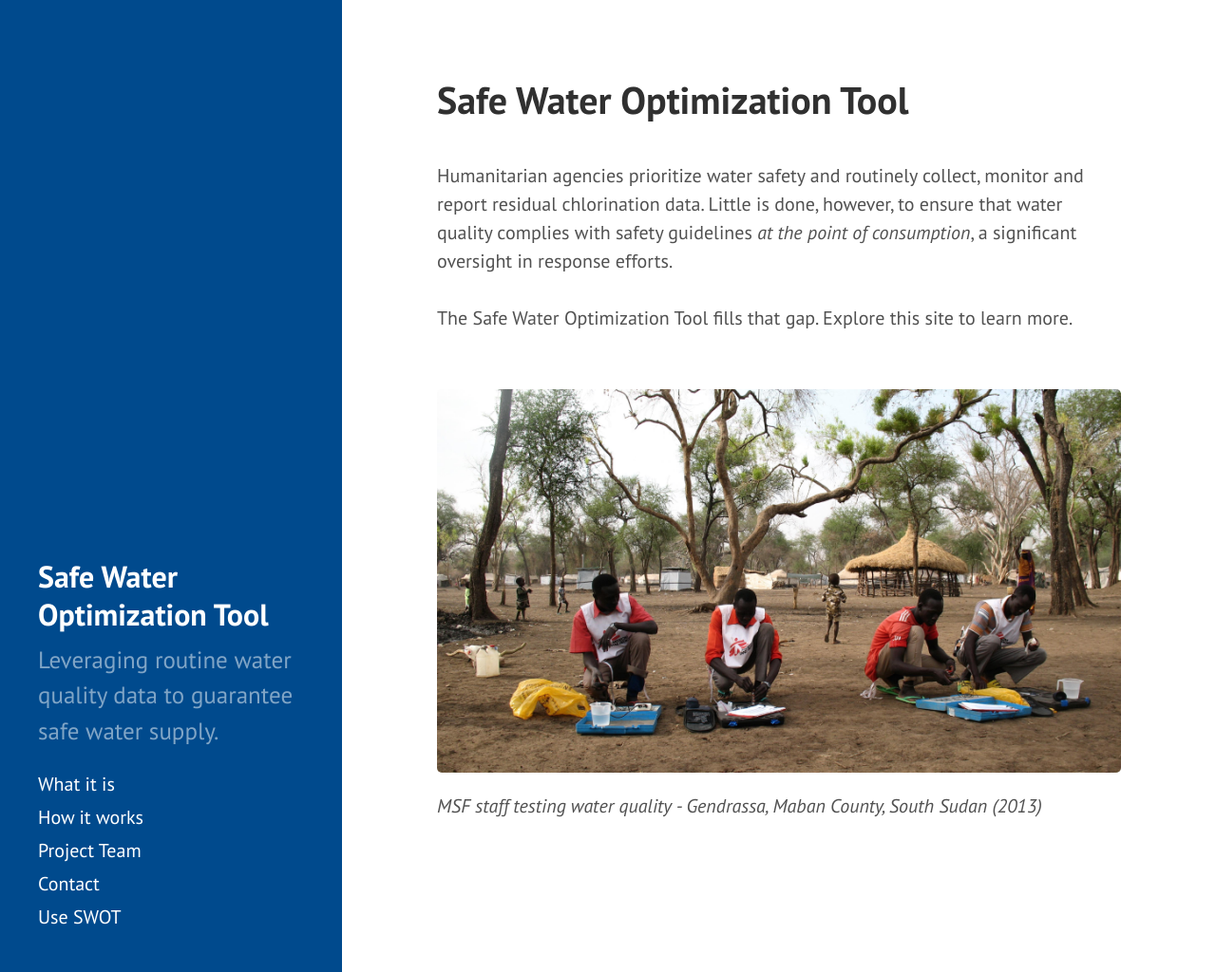
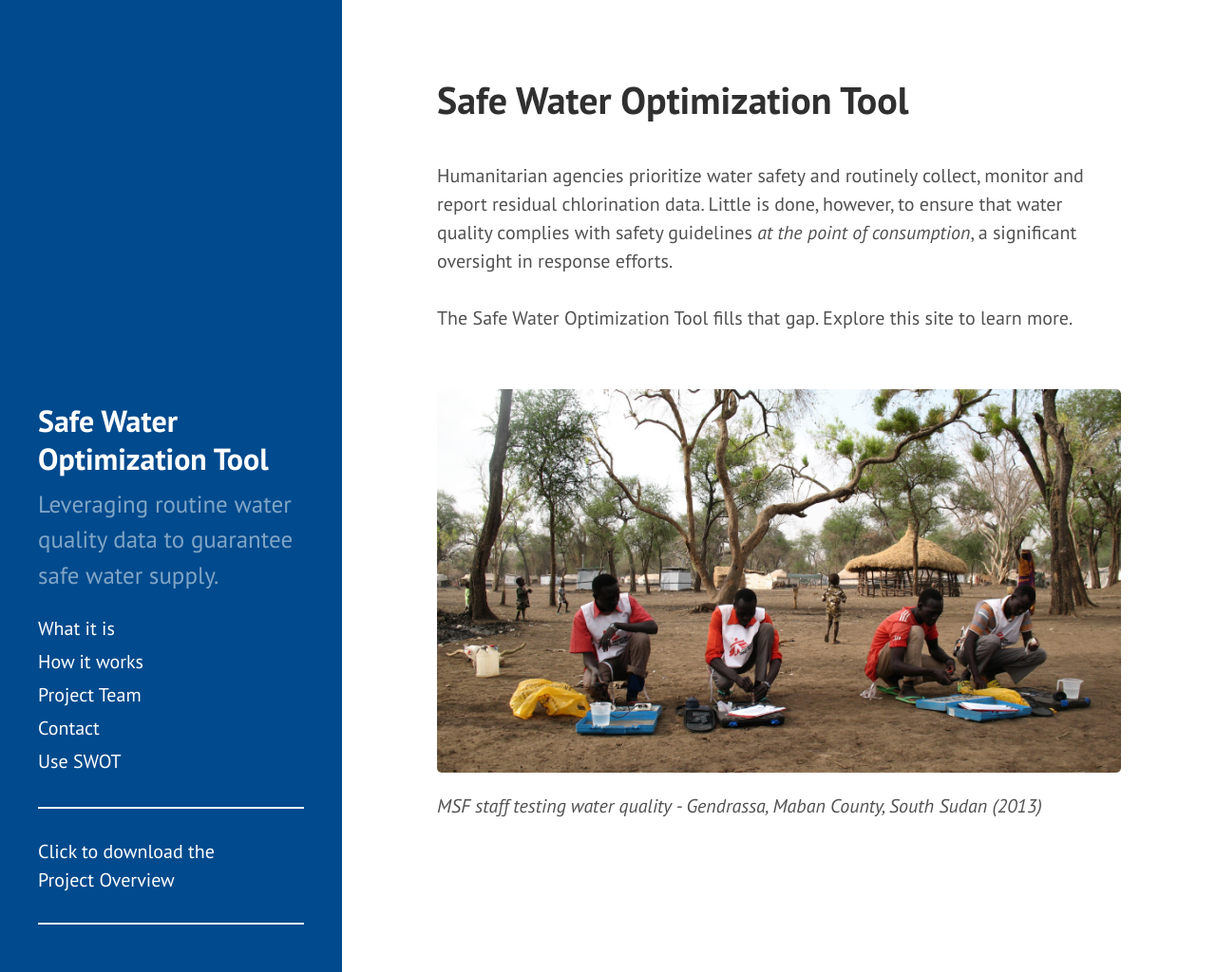
Before and after one commit to safeh2o/swot-infopage, a Jekyll site: the page built from index.html, in a window 1280 px wide and 1024 px high. Shown: the whole window at 95% size. Built offline with Jekyll 4.4.1, drawn with Linux system fonts in a browser that asks for light colours; Markdown is read by kramdown in place of the engine named in the settings; the list of posts is cut into pages by our own code.

Commit message:
Update sidebar.html

```diff
--- a/_includes/sidebar.html
+++ b/_includes/sidebar.html
@@ -16,6 +16,9 @@
       <a class="sidebar-nav-item{% if page.url == '/team/' %} active{% endif %}" href="{{ site.baseurl }}/team/">Project Team</a>
       <a class="sidebar-nav-item{% if page.url == '/contact/' %} active{% endif %}" href="{{ site.baseurl }}/contact/">Contact</a>
       <a class="sidebar-nav-item{% if page.url == '/use-swot/' %} active{% endif %}" href="{{ site.baseurl }}/use-swot/">Use SWOT</a>
+      <hr>
+      <a href="{{ site.baseurl }}/public/SWOT_Summary.pdf/ download">Click to download the Project&nbsp;Overview</a>
+      <hr>
 
     </nav>
 
```
